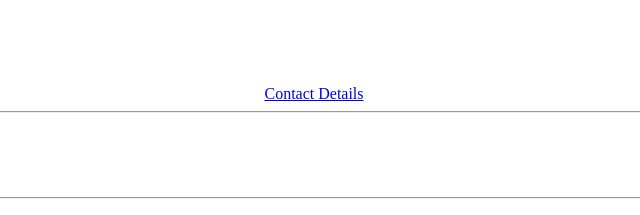
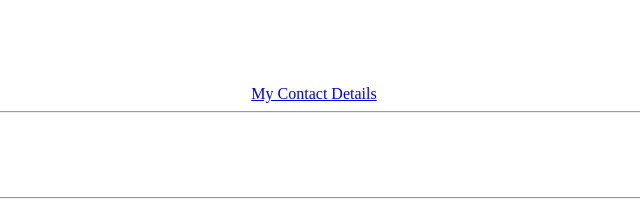
Before and after one commit to anujarora0502/CV, a plain HTML site: page index.html in a window 1280 px wide. Shown: the part 869-1084 px from the top of the page, 326-966 px from the left. Drawn offline with Linux system fonts and the light colour scheme.

Commit message:
Update index.html

```diff
--- a/index.html
+++ b/index.html
@@ -34,7 +34,7 @@
   </ul>
   <footer>
     <center>
-      <a href="contact.html">Contact Details</a>
+      <a href="contact.html">My Contact Details</a>
     </center>
   </footer>
   <hr>
```
